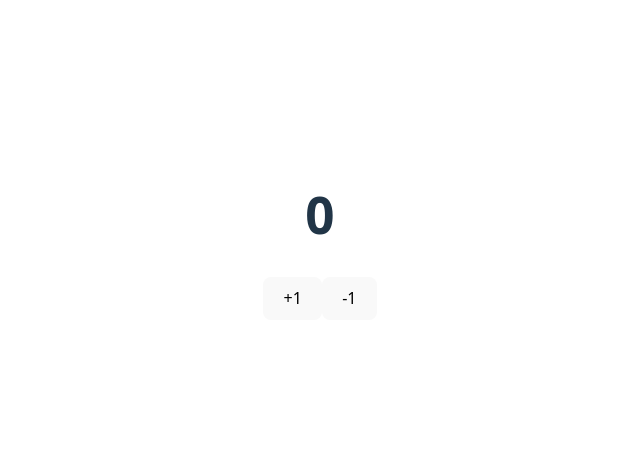
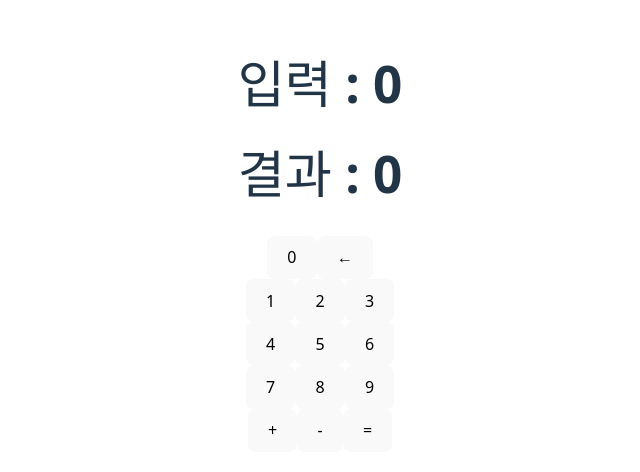
Before and after one commit to Lui-die-lui/koreait_web_react_study, a React (Vite) app: page / in a window 1280 px wide. Shown: the part 164-636 px from the top of the page, without its empty margins (320-960 px from the left). Built offline with nearby package versions, Linux system fonts and the light colour scheme.

Commit message:
feat:cal

```diff
--- a/src/App.jsx
+++ b/src/App.jsx
@@ -3,6 +3,7 @@ import BasicJsx from './components/BasicJsx/BasicJsx'
 import BasicProps from './components/BasicProps/BasicProps'
 // 자동으로 하나의 태그로 가져와줌 - export 했기 때문
 import BasicReact from './components/BasicReact/BasicReact'
+import Calculator from './components/BasicState/CountState/Calculator/Calculator'
 import CountState from './components/BasicState/CountState/CountState'
 
 function App() {
@@ -13,7 +14,8 @@ function App() {
     {/*<BasicReact/>*/}
     {/* <BasicJsx/> */}
     {/* <BasicProps /> */}
-    <CountState/>
+    {/* <CountState/> */}
+    <Calculator/>
     </>
   )
 }
--- /dev/null
+++ b/src/components/BasicState/CountButton/CountButton.jsx
@@ -0,0 +1,7 @@
+
+function CountButton({value, onClick, text}) {
+  return (
+   <button value={value} onClick={onClick}>{text}</button>
+  )
+}
+export default CountButton
--- /dev/null
+++ b/src/components/BasicState/CountHeader/CountHeader.jsx
@@ -0,0 +1,6 @@
+
+// function CountHeader({count}) {
+// <button></>
+// }
+
+// export default CountHeader
--- /dev/null
+++ b/src/components/BasicState/CountState/Calculator/Calculator.jsx
@@ -0,0 +1,102 @@
+import { useState } from "react";
+
+function Calculator() {
+    // setter 개념
+  const [input, setInput] = useState("0");
+  const [result, setResult] = useState(0);
+
+  const onClickHandler = (e) => {
+    const clickedValue = e.target.value;
+
+    const lastChar = input.charAt(input.length - 1);
+    if ((lastChar === "+" || lastChar === "-") && clickedValue === "0") {
+        return; // 추가없이 return - 함수 종료
+    }
+
+    if((lastChar === "+" || lastChar === "-") && (clickedValue === "+" || clickedValue === "-")) {
+        return;
+    }
+
+
+    if (clickedValue === "=") {
+      setResult(eval(input));
+      setInput("0");
+      return;
+    }
+
+    // useState"0"으로 했을때
+    if (input === "0") {
+        if (clickedValue === "+" || clickedValue === "-") {
+            return;
+        }
+      setInput(clickedValue);
+    } else {
+      setInput(input + clickedValue);
+      // 최초로 클릭한걸로 갈아끼워짐
+    }
+  };
+
+
+
+  return (
+    <div>
+      <h1>입력 : {input}</h1>
+      <h1>결과 : {result}</h1>
+      <div>
+
+        <button onClick={onClickHandler} value={0}>
+          0
+        </button>
+        <button onClick={onClickHandler} value={0}>
+          ←
+        </button>
+      </div>
+      <div>
+        <button onClick={onClickHandler} value={1}>
+          1
+        </button>
+        <button onClick={onClickHandler} value={2}>
+          2
+        </button>
+        <button onClick={onClickHandler} value={3}>
+          3
+        </button>
+      </div>
+      <div>
+        <button onClick={onClickHandler} value={4}>
+          4
+        </button>
+        <button onClick={onClickHandler} value={5}>
+          5
+        </button>
+        <button onClick={onClickHandler} value={6}>
+          6
+        </button>
+      </div>
+      <div>
+        <button onClick={onClickHandler} value={7}>
+          7
+        </button>
+        <button onClick={onClickHandler} value={8}>
+          8
+        </button>
+        <button onClick={onClickHandler} value={9}>
+          9
+        </button>
+      </div>
+      <div>
+        <button onClick={onClickHandler} value={"+"}>
+          +
+        </button>
+        <button onClick={onClickHandler} value={"-"}>
+          -
+        </button>
+        <button onClick={onClickHandler} value={"="}>
+          =
+        </button>
+      </div>
+    </div>
+  );
+}
+
+export default Calculator;
--- a/src/components/BasicState/CountState/CountState.jsx
+++ b/src/components/BasicState/CountState/CountState.jsx
@@ -1,12 +1,60 @@
+import { useState } from "react";
+import CountHeader from "../CountHeader/CountHeader";
+import CountButton from "../CountButton/CountButton";
+
 function CountState() {
-  let count = 0;
+  const [count, setCount] = useState(0);
+  // useState() -> 함수 []안 2개 반환해줌 - 함수 전달값 / 상태의 완전 초기값
+  // let count = 0;
+
+  const onClickHandler = (e) => {
+    const num = parseInt(e.target.value); // input value가져오는것과 비슷 - 아래 값 int
+     setCount(num + count);
+    // count += num;
+    // console.log(count);
+    // document.querySelector("h1").innerText = count; // 아래 h1
+  };
+
+  /*
+    state란 컴포넌트가 가질 수 있는 상태를 의미
+    state를 사용해서 컴포넌트가 렌더링될 때ㅑ 데이터를 보유하고, 이 데이터를 업데이트해
+    화면을 다시 렌더링할 수 있다.
+    useState는 배열을 반환, 첫번째 요소가 현재 상태의 값,
+    두번째 요소가 상태를 업데이트해주는 함수를 반환
+    자동 재렌더링 되어 state 데이터들이 변경되면 html에도 자동적으로 변경사항이 적용된다.
+    상태가 변경되어도 새로고침을 할 필요가 없어진다.
+  */
+
+    // 컴포넌트화 시킴
   return (
     <div>
-      <h1>{count}</h1>
-      <button>+1</button>
-      <button>-1</button>
+      <CountHeader count={count}/>
+    <CountButton value={1} onClick={onClickHandler} text={"+1"}/>
+     <CountButton value={-1} onClick={onClickHandler} text={"-1"}/>
     </div>
   );
 }
 
 export default CountState;
+
+/*
+  리액트의 동작원리
+
+  1. 가상돔(Virtual DOM)
+  우리가 설제로 보는 화면 돔(DOM)이라는 트리구조로 관리, 화면이 변화가 생길때마다
+  이 실제 돔을 직접 조작하는것은 비효율적이다.
+
+  실제 돔의 구조를 그대로 복사한 가상 돔을 메모리에 만듭니다.
+  => 상태(state)에 변화가 생기면, 리액트는 실제 돔을 바로 건드리지 않고
+    메모리 새 가상돔을 만든다.
+  이전 가상돔과 상태가 바뀐 새 가상돔과 비교하여 무엇이 바뀌었는지
+  그 차이점(diff)을 빠르게 찾아낸다.
+  찾아낸 다음 변경된 부분 만 모아서 실제 돔에게 이부분만 바뀌었으니 여기만 좀 바꿔봐
+  라고 최종 업데이트 요청한다.
+
+  2. 컴포넌트
+  재사용이 가능한 레고블럭
+  재사용이 가능하도록 ui를 만들고 여러 조각으로 나누어서 관리하는데,
+  이 조각 하나하나를 컴포넌트라고 한다.
+  한 화면은 여러 컴포넌트들을 조합해서 합쳐서 하나의 화면을 만든다.
+*/
```
